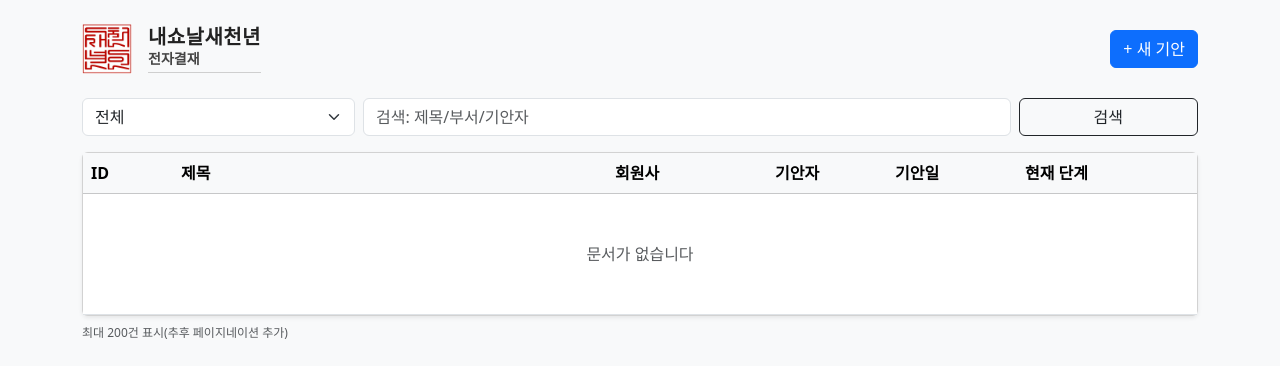
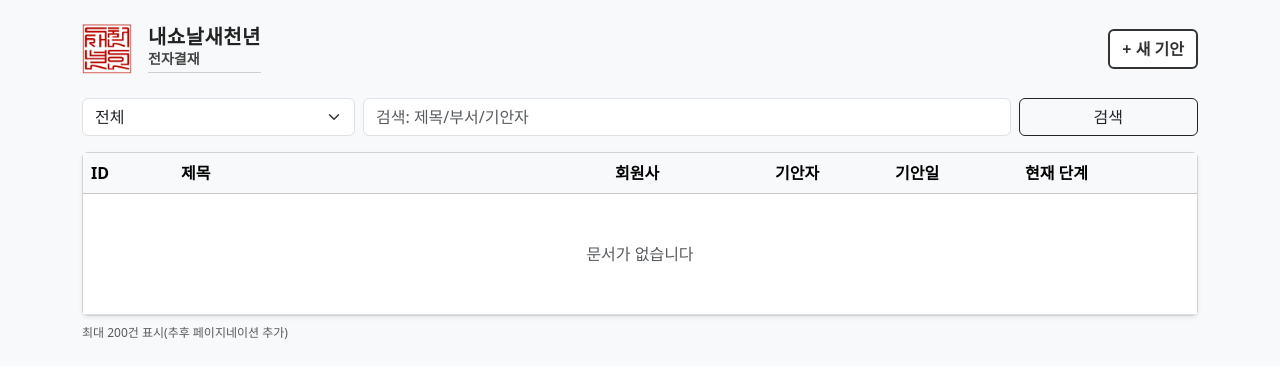
Before and after one commit to hyunsoo76/approval, a Django app: page /v2/ in a window 1280 px wide. Shown: the top 378 px of the page. Run offline with Django 5.2, Linux system fonts and the light colour scheme; data that the repository does not hold is empty.

Commit message:
새 기안 버튼 회색 스타일로 변경

```diff
--- a/approvals_v2/templates/approvals_v2/list.html
+++ b/approvals_v2/templates/approvals_v2/list.html
@@ -70,6 +70,17 @@
     color:#000 !important;
     border:1px solid #ffc107 !important;
   }
+  .btn-custom-gray{
+    background:#ffffff;
+    color:#333333;
+    border:2px solid #333333;
+    font-weight:700;
+  }
+
+  .btn-custom-gray:hover{
+    background:#333333;
+    color:#ffffff;
+  }
 </style>
 {% endblock %}
 
@@ -97,7 +108,9 @@
       </div>
 
       <!-- 🔵 오른쪽: 새 기안 버튼 -->
-      <a class="btn btn-primary" href="/approval/v2/new/">+ 새 기안</a>
+      <a class="btn btn-custom-gray" href="/approval/v2/new/">
+        + 새 기안
+      </a>
     </div>
 
     <form class="row g-2 mb-3" method="get" action="/approval/v2/">
```
